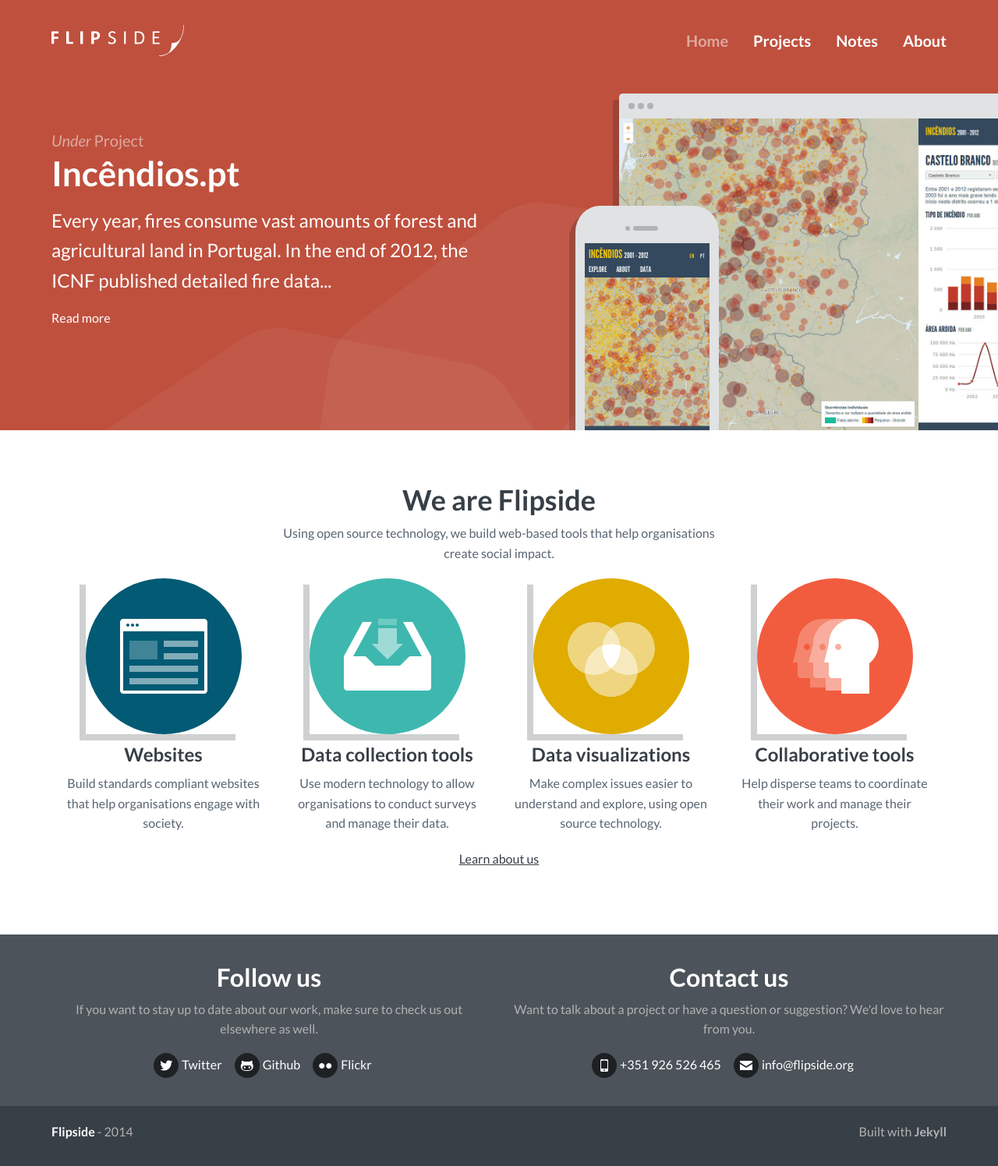
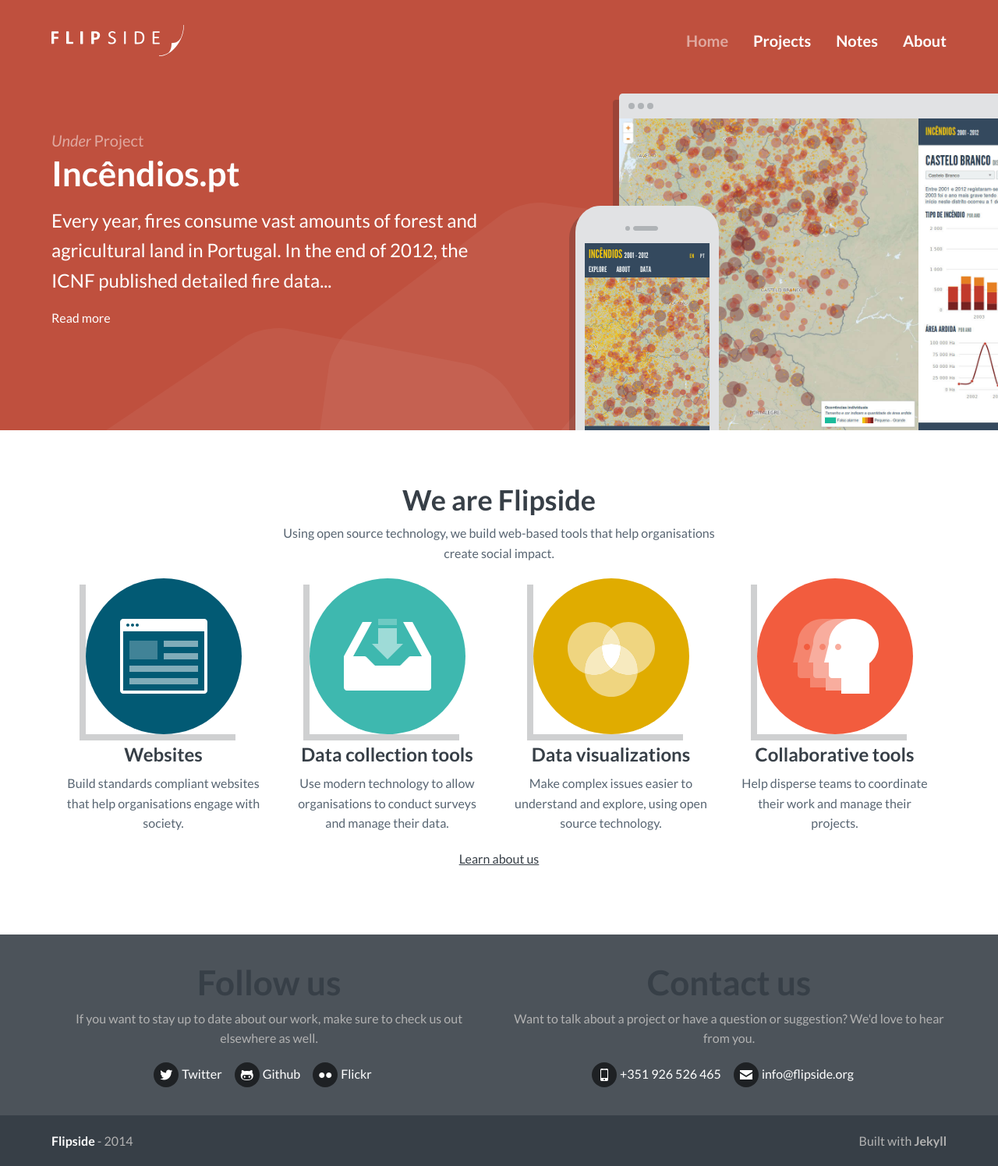
Before and after one commit to flipside-org/flipside.org, a Jekyll site: the page built from index.html, in a window 1280 px wide. Shown: the whole page at 78% size. Built offline with Jekyll 4.4.1, drawn with Linux system fonts in a browser that asks for light colours.

Commit message:
Improve contact stripe

```diff
--- a/_includes/contact.html
+++ b/_includes/contact.html
@@ -1,21 +1,21 @@
     <div class="contact">
       <div class="row">
-        <div class="follow-us">
-          <h3>Follow us</h3>
+        <section class="follow-us">
+          <h1>Follow us</h1>
           <p>If you want to stay up to date about our work, make sure to check us out elsewhere as well.</p>
           <ul class="social">
             <li class="twitter"><a href="http://twitter.com/flipside_org">Twitter</a></li>
             <li class="github"><a href="http://github.com/flipside-org">Github</a></li>
             <li class="flickr"><a href="http://flickr.com/photos/flipside-org">Flickr</a></li>
           </ul>
-        </div>
-        <div class="contact-us">
-          <h3>Contact us</h3>
+        </section>
+        <section class="contact-us">
+          <h1>Contact us</h1>
           <p>Want to talk about a project or have a question or suggestion? We'd love to hear from you.</p>
           <ul class="contact-info">
             <li class="phone"><a href="tel:+351926526465">+351 926 526 465</a></li>
             <li class="email"><a href="mailto:info@flipside.org">info@flipside.org</a></li>
           </ul>
-        </div>
+        </section>
       </div>
     </div>
```
Also changed, not shown: src/sass/_styles.scss (+9 -2 lines).
